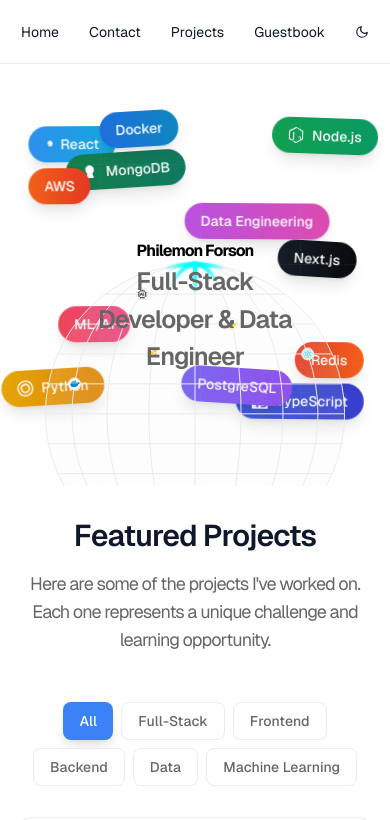
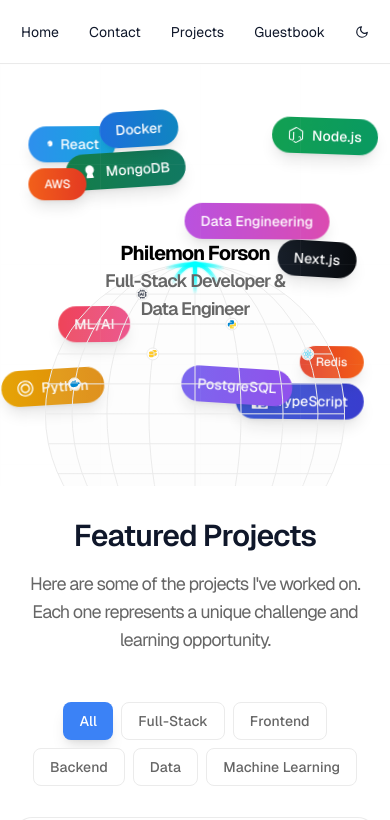
Before and after one commit to phil-forson/philemon-forson, a Next.js app: page / in a window 390 px wide. Shown: the top 820 px of the page. Built offline with nearby package versions, Linux system fonts and the light colour scheme.

Commit message:
minor edits

```diff
--- a/src/components/Landing/Landing.tsx
+++ b/src/components/Landing/Landing.tsx
@@ -135,7 +135,7 @@
 
         {/* AWS */}
         <div className="floating-skill-bubble absolute top-1/4 left-8 animate-float-left">
-          <div className="bg-gradient-to-r from-orange-500 to-red-600 text-white px-4 py-2 rounded-full text-sm font-medium shadow-lg relative group">
+          <div className="bg-gradient-to-r from-orange-500 to-red-600 text-white px-4 py-2 rounded-full text-xs md:text-sm font-medium shadow-lg relative group">
             AWS
             <div className="absolute bottom-full left-1/2 transform -translate-x-1/2 mb-2 px-3 py-2 bg-gray-900 text-white text-xs rounded-lg opacity-0 group-hover:opacity-100 transition-opacity duration-300 pointer-events-auto whitespace-nowrap z-50">
               2+ years experience
@@ -146,7 +146,7 @@
 
         {/* Redis */}
         <div className="floating-skill-bubble absolute bottom-1/4 right-8 animate-float-right">
-          <div className="bg-gradient-to-r from-red-600 to-orange-500 text-white px-4 py-2 rounded-full text-sm font-medium shadow-lg relative group">
+          <div className="bg-gradient-to-r from-red-600 to-orange-500 text-white px-4 py-2 rounded-full text-xs md:text-sm font-medium shadow-lg relative group">
             Redis
             <div className="absolute bottom-full right-0 mb-2 px-3 py-2 bg-gray-900 text-white text-xs rounded-lg opacity-0 group-hover:opacity-100 transition-opacity duration-300 pointer-events-auto whitespace-nowrap z-50">
               2+ years experience
@@ -183,10 +183,10 @@
           }}
           className="absolute left-1/2 transform -translate-x-1/2 z-40 text-center text-[var(--ds-gray-900)] tracking-[-0.98px] w-auto"
         >
-          <strong className="text- sm:text-3xl md:text-5xl text-[var(--receive-text)] mb-2 ">
+          <strong className="text-xl sm:text-3xl md:text-5xl text-[var(--receive-text)] mb-2 ">
             Philemon Forson
           </strong>
-          <p className="text-[25px] sm:text-xl font-semibold  ">
+          <p className="text-lg md:text-[25px] sm:text-xl font-semibold  ">
             Full-Stack Developer & Data Engineer
           </p>
         </div>
```
